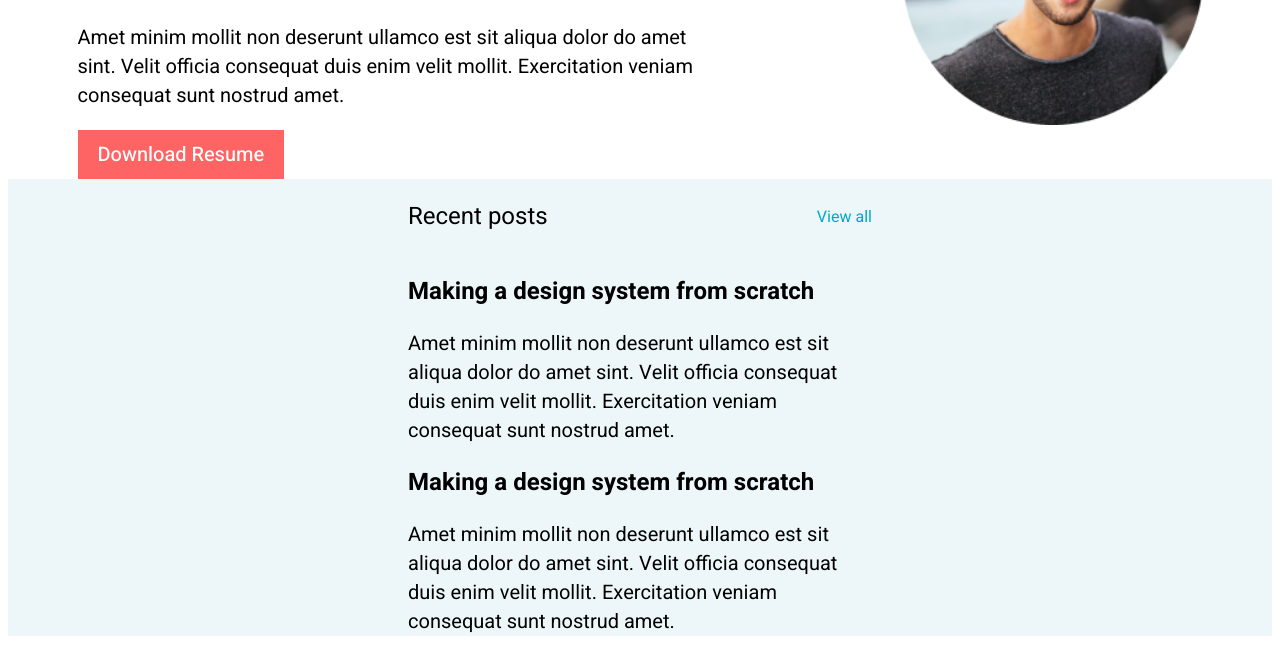
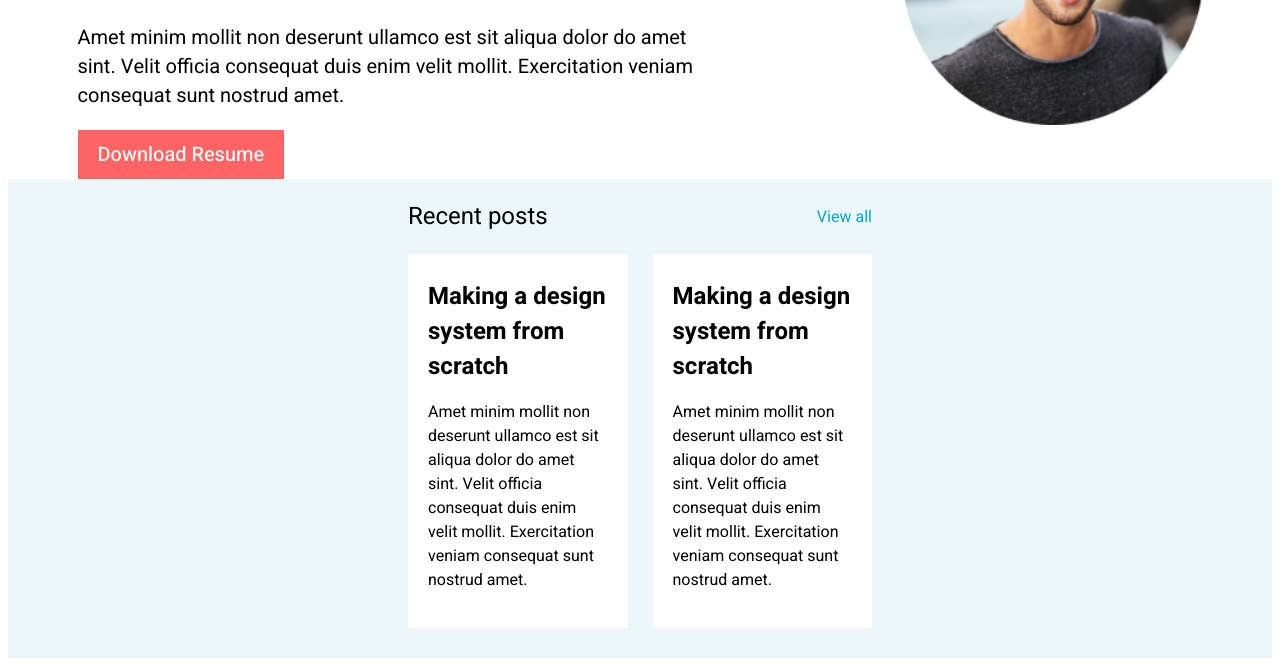
Before and after one commit to AlexNikolov2/JS-Winter, a plain HTML site: page psd/portfolio/index.html in a window 1280 px wide. Shown: the part 409-1075 px from the top of the page. Drawn offline with Linux system fonts and the light colour scheme.

Commit message:
recent items

```diff
--- a/psd/portfolio/css/recent.css
+++ b/psd/portfolio/css/recent.css
@@ -13,3 +13,20 @@
 .recent-top h2 {
   font-weight: 400;
 }
+.recent-items {
+  display: flex;
+  gap: 25px;
+}
+.recent-item {
+  background-color: white;
+  margin-bottom: 30px;
+  max-width: 400px;
+  padding: 20px;
+}
+.recent-item h2 {
+  margin: 5px 0px;
+}
+.recent-item p {
+  font-size: 16px;
+  max-width: 350px;
+}
```
